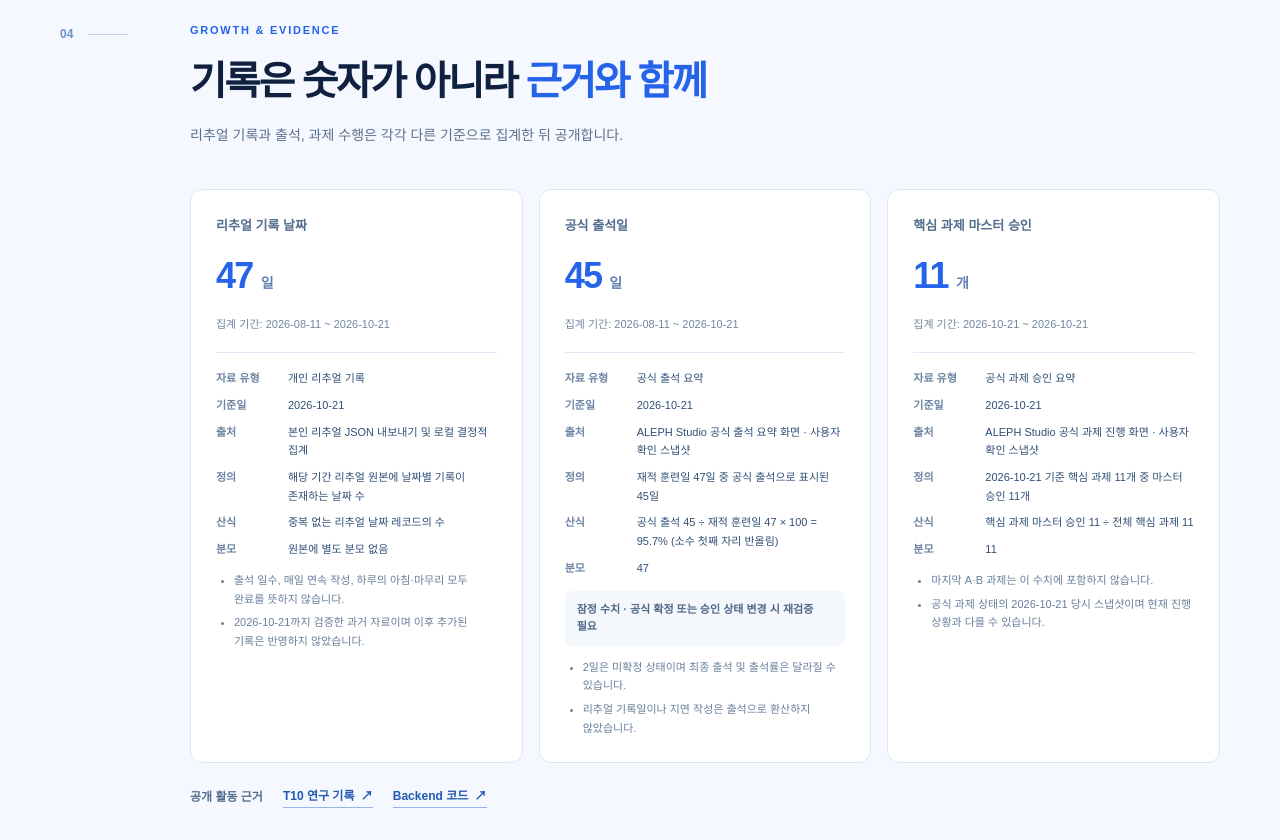
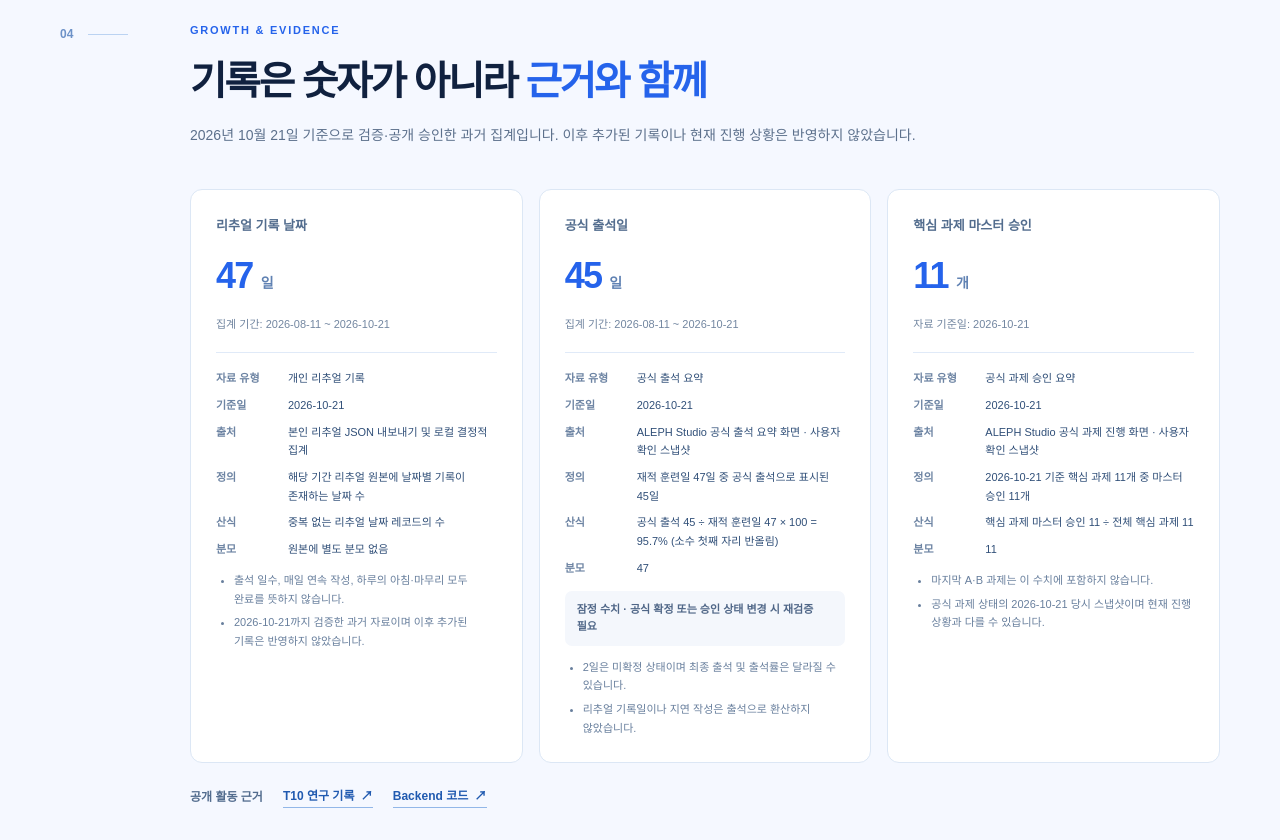
Before and after one commit to SuperNova080710/Trace, a Next.js app: page / in a window 1280 px wide. Shown: the part 6120-6960 px from the top of the page. Built offline with nearby package versions, Linux system fonts and the light colour scheme.

Commit message:
feat: 공개된 세 지표를 과거 시점으로 명확히 표기하고 과제 기준일 구분

```diff
--- a/src/components/trace-lab.tsx
+++ b/src/components/trace-lab.tsx
@@ -559,7 +559,7 @@ export function TraceLab({ displayName, contactEmail, narrative, metrics }: Prop
             <div>
               <p className="eyebrow">GROWTH & EVIDENCE</p>
               <h2 id="evidence-title">기록은 숫자가 아니라 <span>근거와 함께</span></h2>
-              <p className="section-subtitle">리추얼 기록과 출석, 과제 수행은 각각 다른 기준으로 집계한 뒤 공개합니다.</p>
+              <p className="section-subtitle">2026년 10월 21일 기준으로 검증·공개 승인한 과거 집계입니다. 이후 추가된 기록이나 현재 진행 상황은 반영하지 않았습니다.</p>
             </div>
           </div>
           {metrics.length > 0 ? (
@@ -568,7 +568,7 @@ export function TraceLab({ displayName, contactEmail, narrative, metrics }: Prop
                 <article className="metric-card" key={metric.id}>
                   <p>{metric.label}</p>
                   <strong>{metric.value.toLocaleString("ko-KR")} <small>{metric.unit}</small></strong>
-                  <span>집계 기간: {metric.from} ~ {metric.to}</span>
+                  <span>{metric.from === metric.to ? "자료 기준일: " + metric.to : "집계 기간: " + metric.from + " ~ " + metric.to}</span>
                   <dl className="metric-facts">
                     <div><dt>자료 유형</dt><dd>{({
                       ritual: "개인 리추얼 기록",
```
